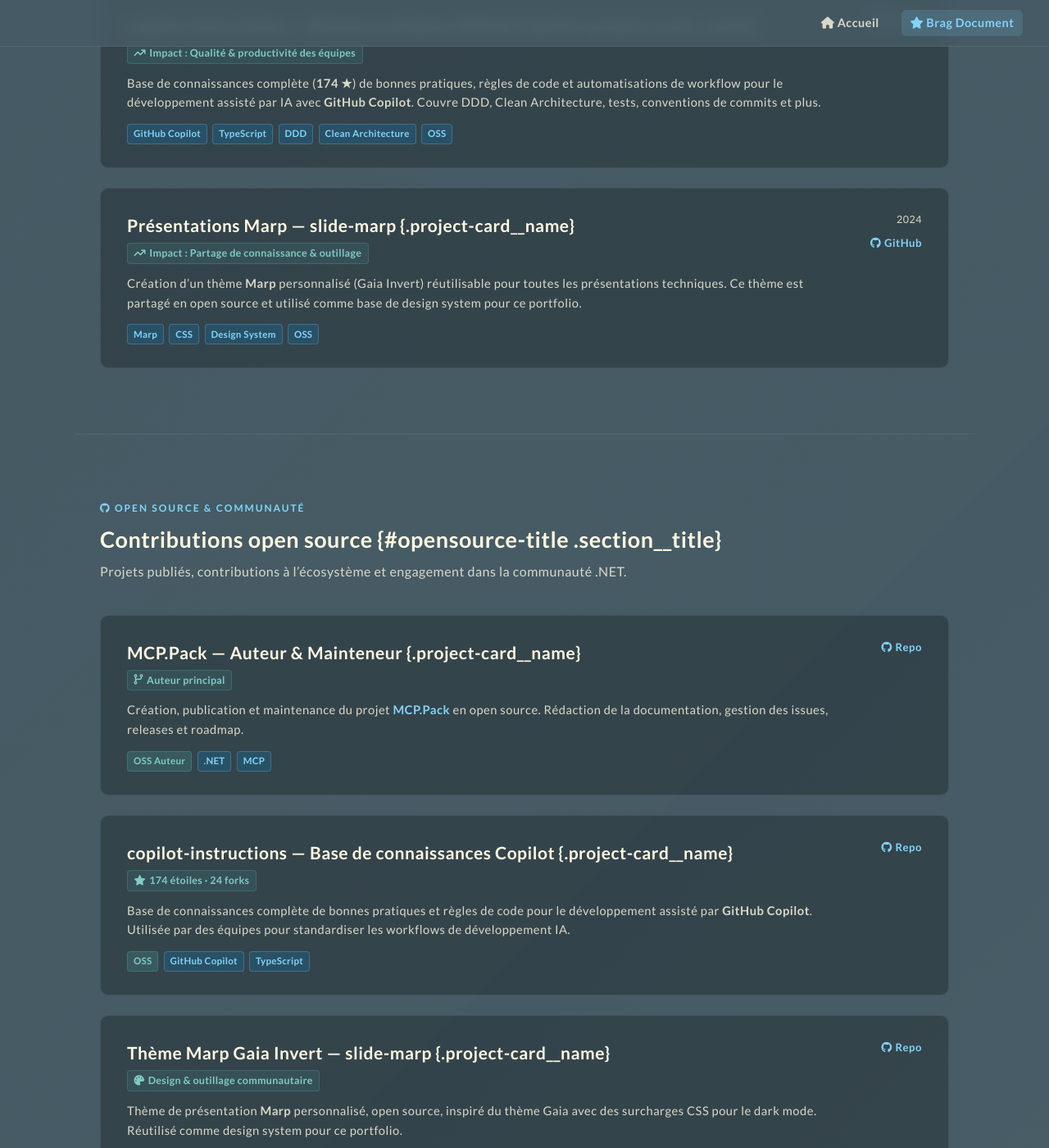
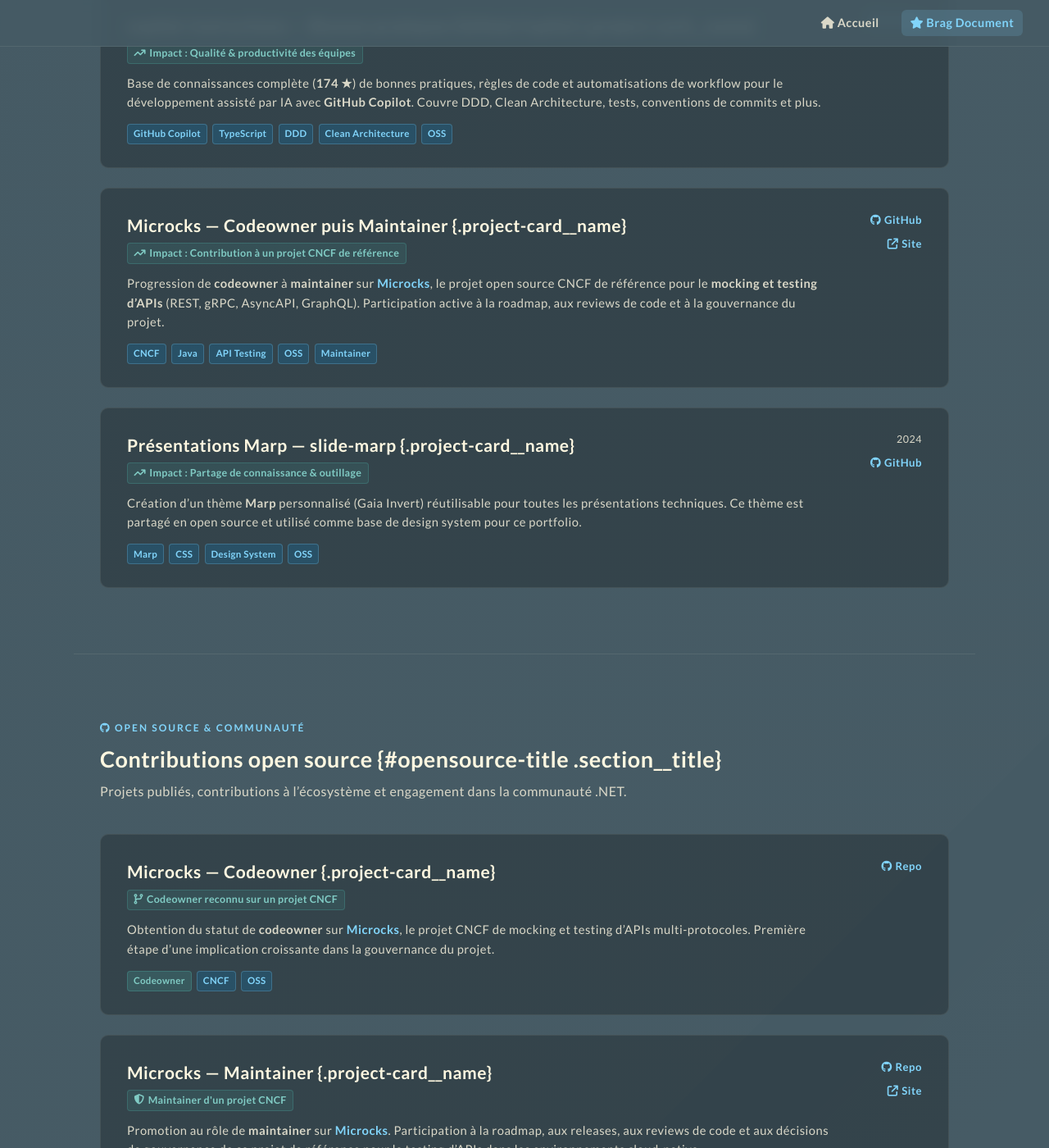
Before and after one commit to SebastienDegodez/SebastienDegodez.github.io, a Jekyll site: the page built from brag.md, in a window 1280 px wide and 1400 px high, scrolled down 1165 px. Shown: the whole window at 82% size. Built offline with Jekyll 4.4.1, drawn with Linux system fonts in a browser that asks for light colours; some of the changed text lies outside the part shown.

Commit message:
feat(brag): add Microcks codeowner then maintainer entries
- Projets Majeurs: new card "Microcks — Codeowner puis Maintainer"
  showing the progression, CNCF context, and links to repo/site
- Open Source & Communauté: two dedicated cards — one for Codeowner
  role and one for Maintainer role — to clearly show the progression

Agent-Logs-Url: https://github.com/SebastienDegodez/SebastienDegodez.github.io/sessions/4ee2b7eb-3493-4cc5-bd8f-f155c5a45a3d

Co-authored-by: SebastienDegodez <2349146+SebastienDegodez@users.noreply.github.com>

```diff
--- a/brag.md
+++ b/brag.md
@@ -106,6 +106,28 @@ Couvre DDD, Clean Architecture, tests, conventions de commits et plus.
 <div class="project-card">
 <div class="project-card__main" markdown="1">
 
+### Microcks — Codeowner puis Maintainer {.project-card__name}
+
+<div class="project-card__impact"><i class="fa-solid fa-arrow-trend-up" aria-hidden="true"></i> Impact : Contribution à un projet CNCF de référence</div>
+
+Progression de **codeowner** à **maintainer** sur [**Microcks**](https://microcks.io/), le projet open source CNCF
+de référence pour le **mocking et testing d'APIs** (REST, gRPC, AsyncAPI, GraphQL).
+Participation active à la roadmap, aux reviews de code et à la gouvernance du projet.
+{: .project-card__desc}
+
+<div class="project-card__tags">
+<span class="tag">CNCF</span> <span class="tag">Java</span> <span class="tag">API Testing</span> <span class="tag">OSS</span> <span class="tag">Maintainer</span>
+</div>
+</div>
+<div class="project-card__side">
+<a class="project-card__link" href="https://github.com/microcks/microcks" target="_blank" rel="noopener"><i class="fa-brands fa-github" aria-hidden="true"></i> GitHub</a>
+<a class="project-card__link" href="https://microcks.io/" target="_blank" rel="noopener"><i class="fa-solid fa-arrow-up-right-from-square" aria-hidden="true"></i> Site</a>
+</div>
+</div>
+
+<div class="project-card">
+<div class="project-card__main" markdown="1">
+
 ### Présentations Marp — slide-marp {.project-card__name}
 
 <div class="project-card__impact"><i class="fa-solid fa-arrow-trend-up" aria-hidden="true"></i> Impact : Partage de connaissance & outillage</div>
@@ -140,6 +162,49 @@ Projets publiés, contributions à l'écosystème et engagement dans la communau
 
 </div>
 <div class="project-list">
+
+<div class="project-card">
+<div class="project-card__main" markdown="1">
+
+### Microcks — Codeowner {.project-card__name}
+
+<div class="project-card__impact"><i class="fa-solid fa-code-branch" aria-hidden="true"></i> Codeowner reconnu sur un projet CNCF</div>
+
+Obtention du statut de **codeowner** sur [**Microcks**](https://github.com/microcks/microcks),
+le projet CNCF de mocking et testing d'APIs multi-protocoles.
+Première étape d'une implication croissante dans la gouvernance du projet.
+{: .project-card__desc}
+
+<div class="project-card__tags">
+<span class="tag--green tag">Codeowner</span> <span class="tag">CNCF</span> <span class="tag">OSS</span>
+</div>
+</div>
+<div class="project-card__side">
+<a class="project-card__link" href="https://github.com/microcks/microcks" target="_blank" rel="noopener"><i class="fa-brands fa-github" aria-hidden="true"></i> Repo</a>
+</div>
+</div>
+
+<div class="project-card">
+<div class="project-card__main" markdown="1">
+
+### Microcks — Maintainer {.project-card__name}
+
+<div class="project-card__impact"><i class="fa-solid fa-shield-halved" aria-hidden="true"></i> Maintainer d'un projet CNCF</div>
+
+Promotion au rôle de **maintainer** sur [**Microcks**](https://github.com/microcks/microcks).
+Participation à la roadmap, aux releases, aux reviews de code et aux décisions de gouvernance
+de ce projet de référence pour le testing d'APIs dans les environnements cloud-native.
+{: .project-card__desc}
+
+<div class="project-card__tags">
+<span class="tag--green tag">Maintainer</span> <span class="tag">CNCF</span> <span class="tag">OSS</span> <span class="tag">Gouvernance</span>
+</div>
+</div>
+<div class="project-card__side">
+<a class="project-card__link" href="https://github.com/microcks/microcks" target="_blank" rel="noopener"><i class="fa-brands fa-github" aria-hidden="true"></i> Repo</a>
+<a class="project-card__link" href="https://microcks.io/" target="_blank" rel="noopener"><i class="fa-solid fa-arrow-up-right-from-square" aria-hidden="true"></i> Site</a>
+</div>
+</div>
 
 <div class="project-card">
 <div class="project-card__main" markdown="1">
```
